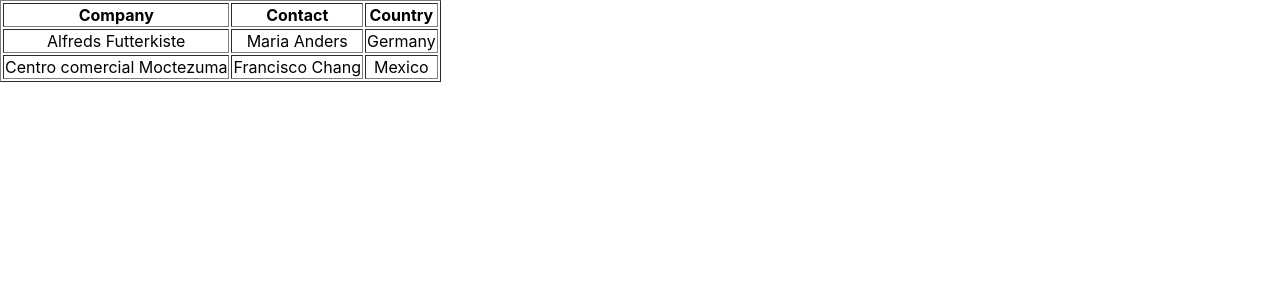
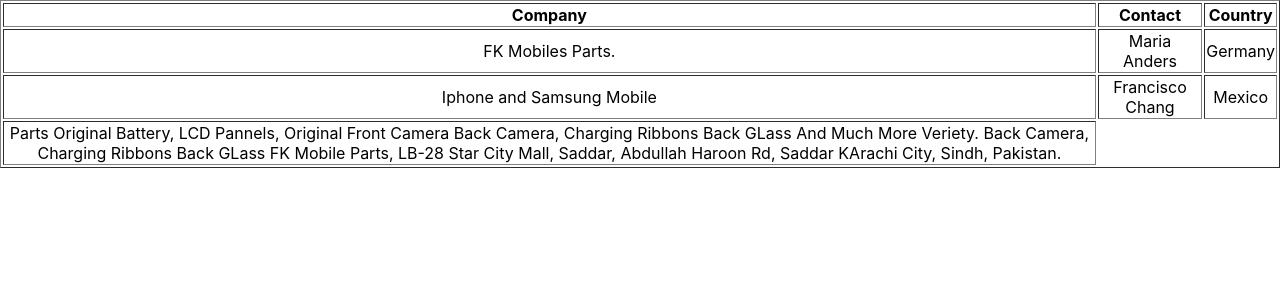
Before and after one commit to adnankhalid710/fkm, a React (Create React App) app: page / in a window 1280 px wide. Shown: the top 300 px of the page. Built offline with nearby package versions, Linux system fonts and the light colour scheme.

Commit message:
update inform about address

```diff
--- a/src/App.js
+++ b/src/App.js
@@ -10,14 +10,24 @@
         <th>Country</th>
       </tr>
       <tr>
-        <td>Alfreds Futterkiste</td>
+        <td>FK Mobiles Parts.</td>
         <td>Maria Anders</td>
         <td>Germany</td>
       </tr>
       <tr>
-        <td>Centro comercial Moctezuma</td>
+        <td>Iphone and Samsung Mobile</td>
         <td>Francisco Chang</td>
         <td>Mexico</td>
+      </tr>
+      <tr>
+        <td> Parts Original Battery, LCD
+Pannels, Original Front Camera
+Back Camera, Charging Ribbons Back GLass
+And Much More Veriety.
+Back Camera, Charging Ribbons Back GLass
+FK Mobile Parts, LB-28
+Star City Mall, Saddar, Abdullah Haroon Rd, Saddar
+KArachi City, Sindh, Pakistan.</td>
       </tr>
 </table>
 
```
